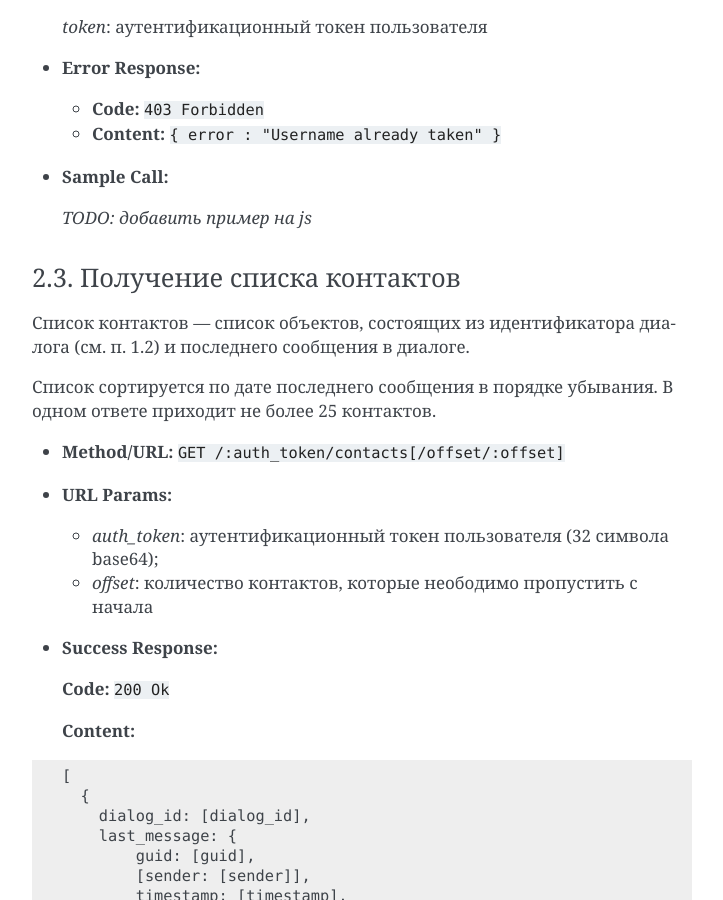
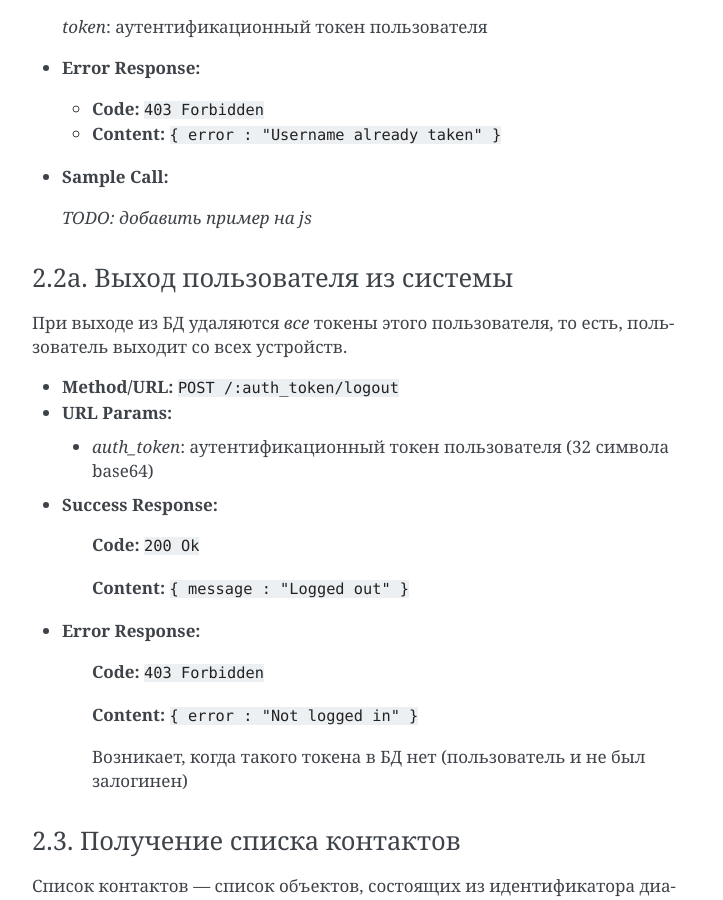
Before and after one commit to frnkySila/batya-api, a Sphinx documentation site: the page built from docs/source/index.rst, in a window 1280 px wide and 900 px high, scrolled down 3014 px. Shown: the whole window, without its empty margins (388-1111 px from the left). Built offline with Sphinx 7.4.7, drawn with Linux system fonts in a browser that asks for light colours; some of the changed text lies outside the part shown.

Commit message:
Добавил запрос 2.2а выхода из системы

```diff
--- a/docs/source/index.rst
+++ b/docs/source/index.rst
@@ -139,6 +139,31 @@ dialog_id     :code:`conference_id | username`
 * **Sample Call:**
 
   *TODO: добавить пример на js*
+
+2.2а. Выход пользователя из системы
+'''''''''''''''''''''''''''''''''''
+
+При выходе из БД удаляются *все* токены этого пользователя, то есть, пользователь выходит со всех устройств.
+
+* **Method/URL:** :code:`POST /:auth_token/logout`
+
+*  **URL Params:**
+
+  * *auth_token*: аутентификационный токен пользователя (32 символа base64)
+
+* **Success Response:**
+
+      **Code:** :code:`200 Ok`
+
+      **Content:** :code:`{ message : "Logged out" }`
+
+* **Error Response:**
+
+      **Code:** :code:`403 Forbidden`
+
+      **Content:** :code:`{ error : "Not logged in" }`
+
+      Возникает, когда такого токена в БД нет (пользователь и не был залогинен)
 
 2.3. Получение списка контактов
 '''''''''''''''''''''''''''''''
```
